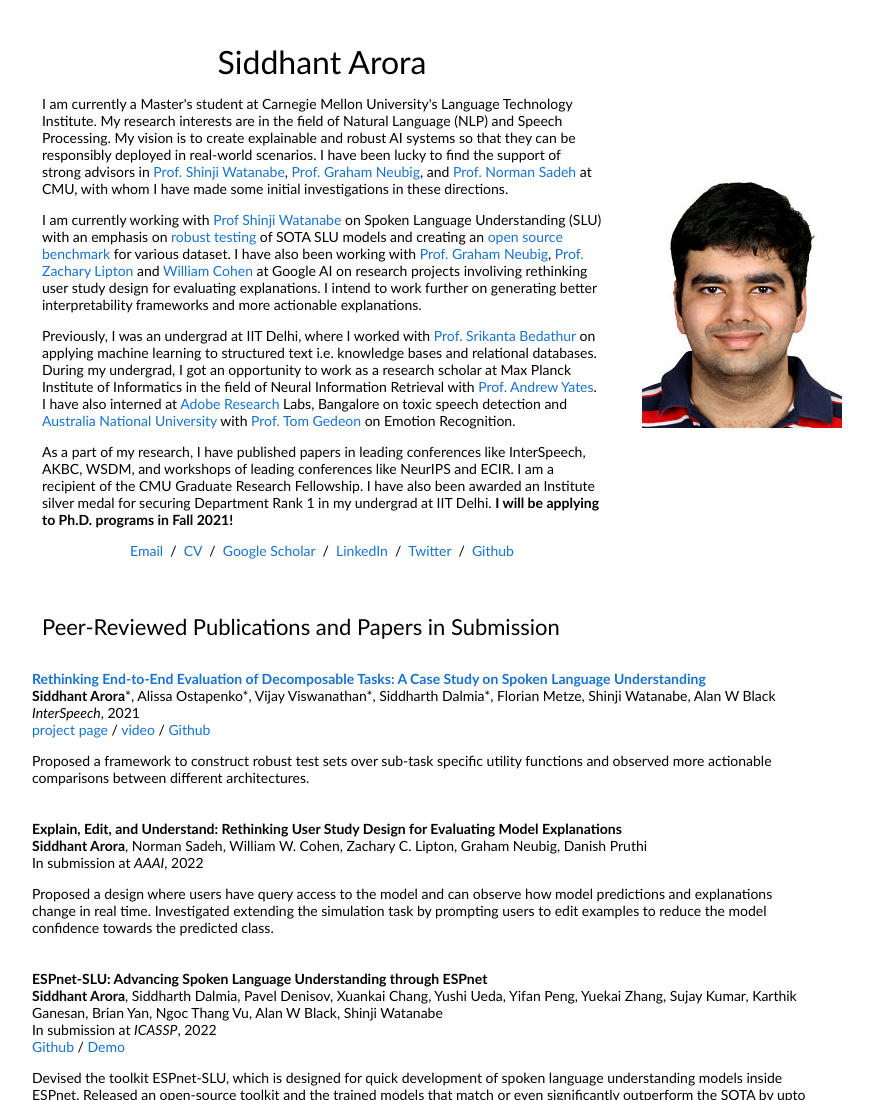
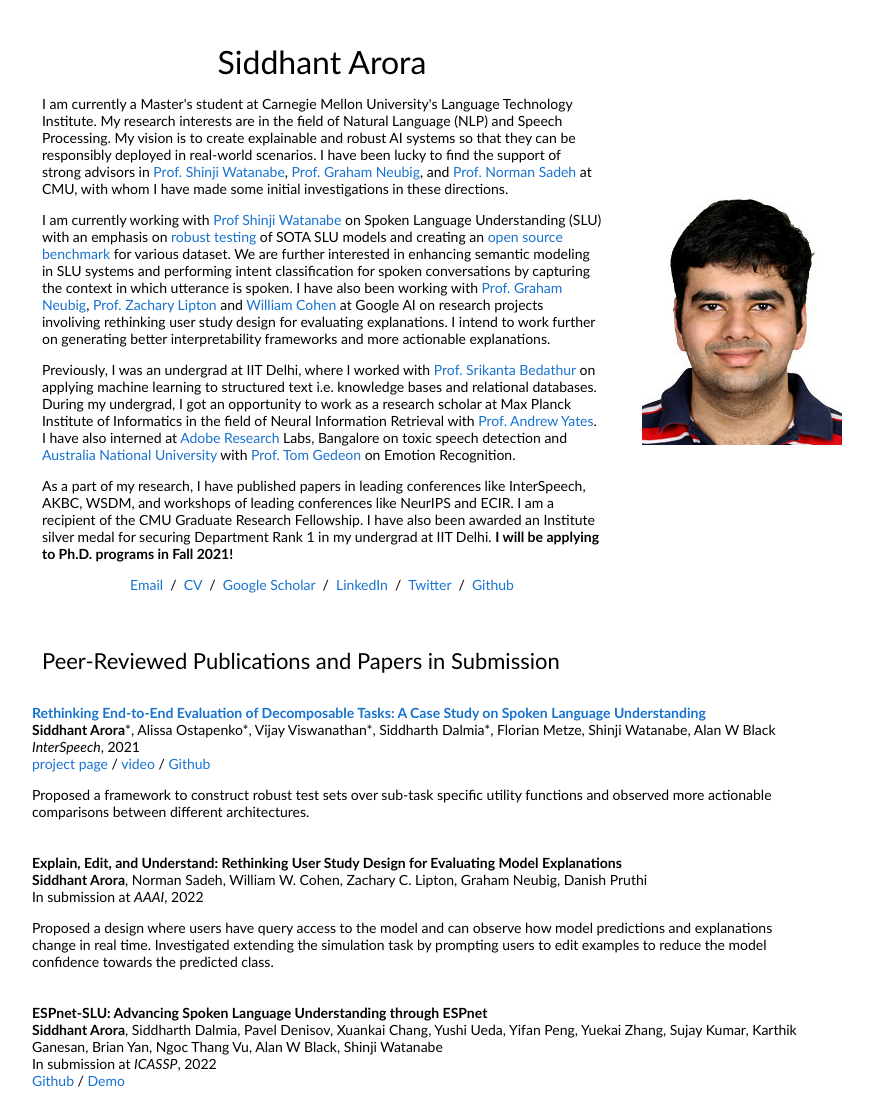
Before and after one commit to siddhu001/siddhu001.github.io, a plain HTML site: page index.html in a window 1280 px wide. Shown: the top 1100 px of the page, without its empty margins (218-1091 px from the left). Drawn offline with Linux system fonts and the light colour scheme.

Commit message:
Add first draft of website

```diff
--- a/index.html
+++ b/index.html
@@ -22,7 +22,7 @@
    I have been lucky to find the support of strong advisors in <a href="https://sites.google.com/view/shinjiwatanabe"> Prof. Shinji Watanabe</a>, <a href="http://www.phontron.com/"> Prof. Graham Neubig</a>, and <a href="https://www.normsadeh.org/">Prof. Norman Sadeh</a> at CMU, with whom I have made some initial investigations in these directions.
               </p>
               <p>
-                I am currently working with <a href="https://sites.google.com/view/shinjiwatanabe"> Prof Shinji Watanabe </a> on Spoken Language Understanding (SLU) with an emphasis on <a href="https://sites.google.com/view/shinjiwatanabe">robust testing</a> of SOTA SLU models and creating an <a href="https://sites.google.com/view/shinjiwatanabe">open source benchmark</a> for various dataset.
+                I am currently working with <a href="https://sites.google.com/view/shinjiwatanabe"> Prof Shinji Watanabe </a> on Spoken Language Understanding (SLU) with an emphasis on <a href="https://sites.google.com/view/shinjiwatanabe">robust testing</a> of SOTA SLU models and creating an <a href="https://sites.google.com/view/shinjiwatanabe">open source benchmark</a> for various dataset. We are further interested in enhancing semantic modeling in SLU systems and performing intent classification for spoken conversations by capturing the context in which utterance is spoken.
                 I have also been working with <a href="http://www.phontron.com/">Prof. Graham Neubig</a>, <a href="https://www.zacharylipton.com/">Prof. Zachary Lipton</a> and <a href="http://www.cs.cmu.edu/~wcohen/">William Cohen</a> at Google AI on research projects involiving rethinking user study design for evaluating explanations. I intend to work further on generating better interpretability frameworks and more actionable explanations.
               </p>
               <p>
```
